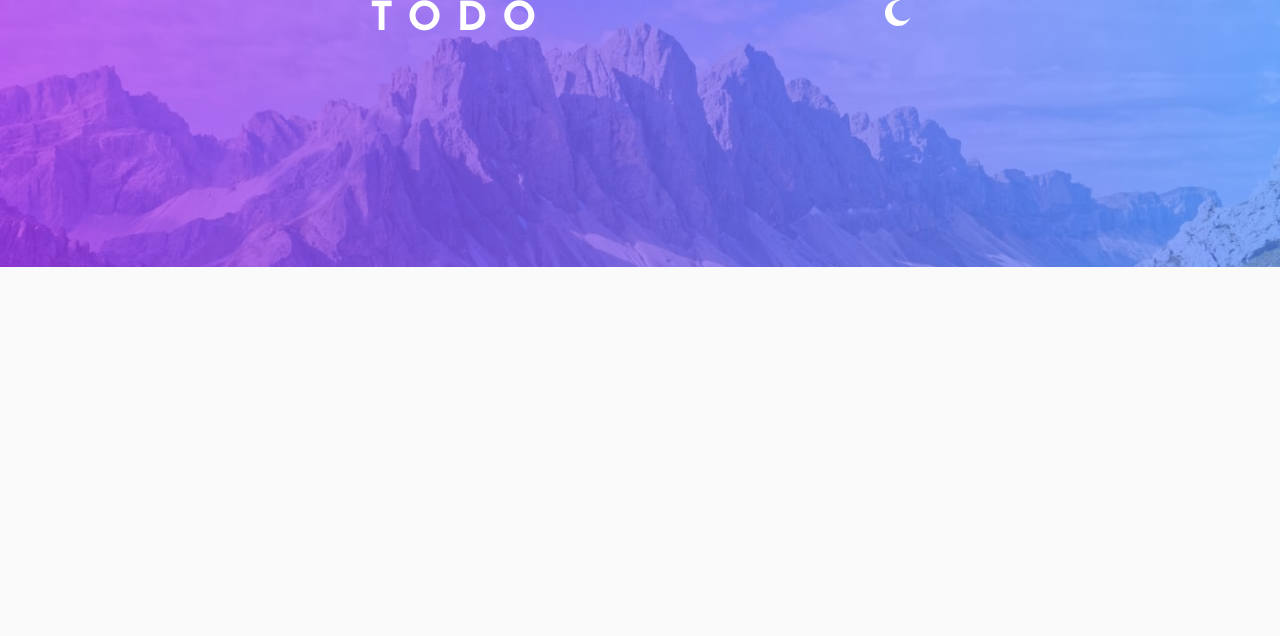
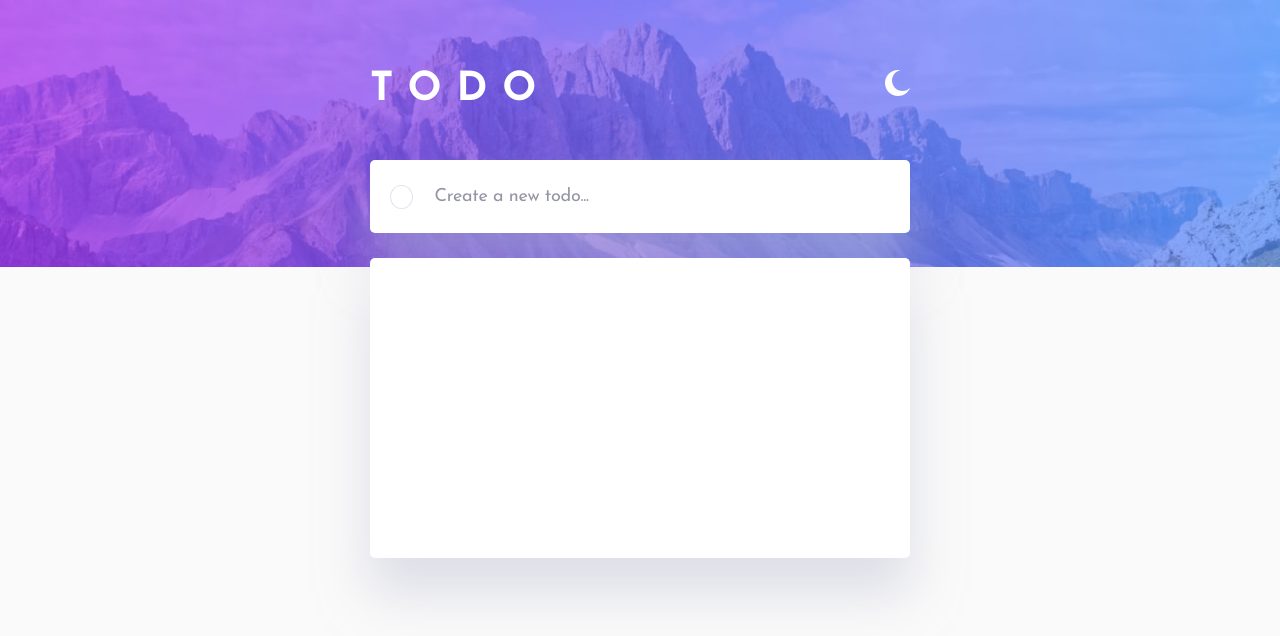
Before and after one commit to mileine/frontendmentor-todo-app-react, a React (Create React App) app: page / in a window 1280 px wide. Shown: the top 636 px of the page. Built offline with nearby package versions, Linux system fonts and the light colour scheme.

Commit message:
Add items to list

```diff
--- a/src/App.js
+++ b/src/App.js
@@ -1,18 +1,35 @@
 import React, { useState } from 'react'
 import './styles/App.scss';
 import Header from './components/Header'
+import Form from './components/Form'
+import TodoList from './components/TodoList';
 
 const App = () => {
   const [theme, setTheme] = useState('light')
+  const [items, setItems] = useState([])
 
   const toggleTheme = () => {
     setTheme(theme === 'light'? 'dark': 'light')
+  }
+
+  const addItem = (newItem) => {
+
+    setItems(items => [...items, newItem])
+    console.log(items)
+  }
+
+  const updateItem = (key) => {
+    const newList = [...items]
+    newList[key].checked = !newList[key].checked
+    setItems(newList)
   }
 
   return (
     <div className={`container ${theme}`}>
       <div className="main">
         <Header theme={theme} toggleTheme={toggleTheme}/>
+        <Form theme={theme} addItem={addItem}/>
+        <TodoList theme={theme} items={items} updateItem={updateItem}/>
       </div>
     </div>
   );
--- /dev/null
+++ b/src/components/Form.js
@@ -0,0 +1,25 @@
+import React, { useState } from 'react'
+
+const Form = ({ theme, addItem }) => {
+  const [text, setText] = useState('')
+  const onSubmit = (evt) => {
+    evt.preventDefault()
+    const newValue = {
+      "text": text,
+      "checked": false
+    }
+    addItem(newValue)
+    setText('')
+  }
+
+  return (
+    <form onSubmit={onSubmit}>
+      <div className={`input-container ${theme}`}>
+        <div className={`item-check ${theme}`}></div>
+        <input type="text" value={text} placeholder="Create a new todo..." onChange={ evt => setText(evt.target.value) }/>
+      </div>
+    </form>
+  )
+}
+
+export default Form
--- /dev/null
+++ b/src/components/TodoList.js
@@ -0,0 +1,27 @@
+import React from 'react'
+
+const TodoList = ({ theme, items, updateItem }) => {
+  console.log(items)
+  const renderedList = items.map((item, key) => {
+    console.log(`item: ${item} | key: ${key}`)
+    return (
+      <li
+        className={`todo-item ${item.checked ? 'completed' : 'normal' } ${theme}`}
+        key={key}
+        checked={item.checked}
+        onClick={() => updateItem(key)}>
+        <div className={`item-check ${item.checked ? 'completed' : ''} ${theme}`}></div>
+        {item.text}
+      </li>
+    )
+  })
+  return (
+    <div className={`todo-list-container ${theme}`}>
+      <ul>
+        { renderedList}
+      </ul>
+    </div>
+  )
+}
+
+export default TodoList
--- a/src/styles/App.scss
+++ b/src/styles/App.scss
@@ -6,6 +6,13 @@
   box-sizing: border-box;
   font-family: 'Josefin Sans', sans-serif;
 }
+
+ul {
+  list-style: none;
+}
+
+/* LAYOUT
+ --------------------*/
 
 .container {
   height: 100vh;
@@ -31,10 +38,15 @@
   flex-direction: column;
 }
 
+/* HEADER
+ --------------------*/
+
 .header {
   color: #fff;
   display: flex;
   justify-content: space-between;
+  margin-top: 70px;
+  margin-bottom: 50px;
   .title {
     letter-spacing: 15px;
     font-size: 40px;
@@ -48,3 +60,109 @@
   width: 25px;
   height: 25px;
 }
+
+/* Form
+ --------------------*/
+
+.input-container {
+  width: 100%;
+  display: flex;
+  align-items: center;
+  padding: 15px 15px 15px 20px;
+  border-radius: 5px;
+  &.light{
+    background: white;
+    box-shadow: 0px 35px 50px #C2C3D680;
+  }
+  &.dark{
+    background: #25273D;
+    box-shadow: 0px 35px 50px #00000080;
+  }
+}
+
+input {
+  font-size: 18px;
+  letter-spacing: -0.25px;
+  background-color: transparent;
+  border-color: transparent;
+  padding: 10px;
+  width: 100%;
+  position: relative;
+  color: #393A4B;
+  &::placeholder {
+    color: #9495A5;
+  }
+}
+
+input:focus {
+  outline: none;
+}
+
+
+/* List
+--------------------*/
+.item-check {
+  border-radius: 50%;
+  height: 24px;
+  width: 24px;
+  background: transparent;
+  margin-right: 10px;
+  &.completed {
+    border: none;
+    background: url('../assets/images/icon-check.svg'), linear-gradient(135deg, hsl(192, 100%, 67%),hsl(280, 87%, 65%)),;
+    background-repeat: no-repeat;
+    background-position: center;
+  }
+  &.light {
+    border: 1px solid #E3E4F1;
+  }
+  &.dark {
+    border: 1px solid #393A4B;
+  }
+}
+
+.todo-list-container {
+  max-width: 540px;
+  margin-top: 25px;
+  border-radius: 5px;
+  min-height: 300px;
+  &.light{
+    background: white;
+    box-shadow: 0px 35px 50px #C2C3D680;
+  }
+  &.dark{
+    background: #25273D;
+    box-shadow: 0px 35px 50px #00000080;
+  }
+}
+
+.todo-item{
+  position: relative;
+  width: 100%;
+  display: flex;
+  align-items: center;
+  padding: 20px;
+  font-size: 18px;
+  letter-spacing: -0.25px;
+  &.completed {
+    text-decoration: line-through;
+    &.light {
+      color: #D1D2DA;
+    }
+    &.dark {
+      color: #4D5067;
+    }
+  }
+  &:first-of-type {
+    border-top-left-radius: 5px;
+    border-top-right-radius: 5px;
+  }
+  &.light {
+    color: #393A4B;
+    border-bottom: 1px solid #E3E4F1;
+  }
+  &.dark {
+    color: #C8CBE7;
+    border-bottom: 1px solid #393A4B;
+  }
+}
```
Also changed, not shown: public/manifest.json (added), 1 other file (tests, documents, lock files or other folders).
